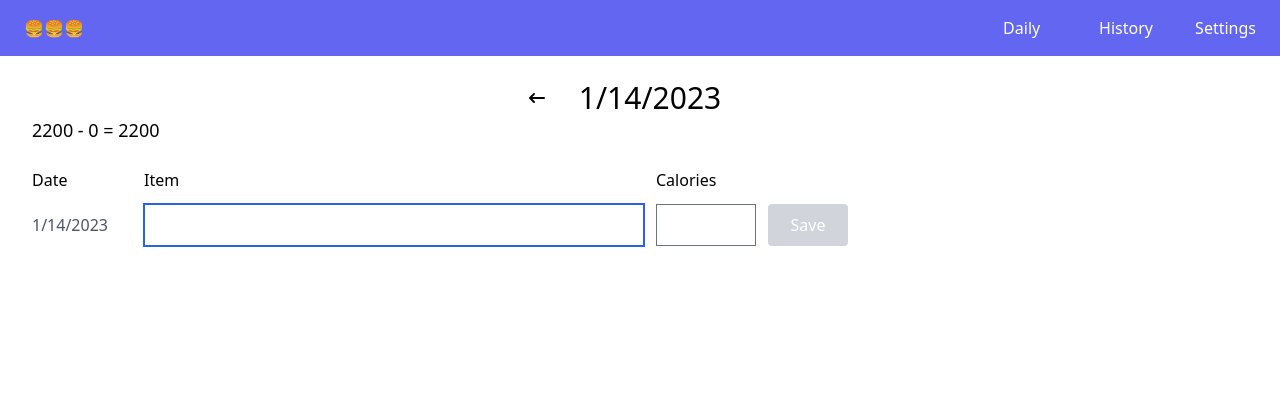
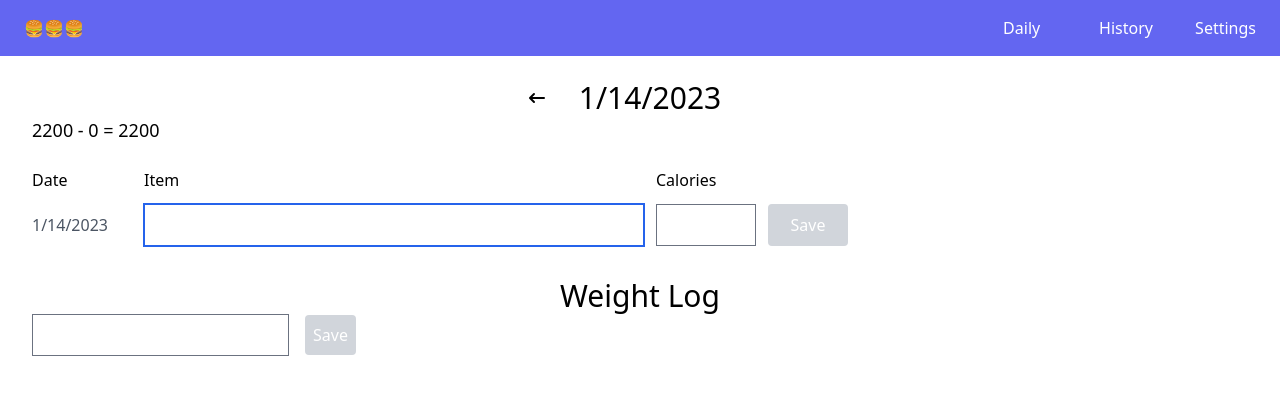
Before and after one commit to joewang704/calorie-counter, a Next.js app: page / in a window 1280 px wide. Shown: the top 394 px of the page. Built offline with nearby package versions, Linux system fonts and the light colour scheme.

Commit message:
Complete weight entry

```diff
--- a/components/Daily.tsx
+++ b/components/Daily.tsx
@@ -1,4 +1,4 @@
-import React, { useState } from "react";
+import React, { useEffect, useState } from "react";
 import { DateTime } from "luxon";
 import {
   ArrowNarrowLeftIcon,
@@ -7,7 +7,7 @@ import {
 
 import { useEntriesContext } from "context/Entries";
 import { useCalorieGoalContext } from "context/CalorieGoal";
-import { useWeight } from "context/Weights";
+import { WEIGHT_DAY_FMT, useWeight } from "context/Weights";
 import { isSameDay, isToday, today } from "utils/datetime";
 import Entries from "./Entries";
 
@@ -17,7 +17,8 @@ const Daily = () => {
   const { entries } = useEntriesContext();
   const { calorieGoal } = useCalorieGoalContext();
   const [day, setDay] = useState<DateTime>(today);
-  const [weights, setWeight] = useWeight();
+  const [weight, setWeight] = useState<number | undefined>();
+  const [weights, logWeight] = useWeight();
   const totalCaloriesToday = entries
     .filter(({ date }) => isSameDay(date, day))
     .reduce((acc, cur) => acc + cur.calories!, 0);
@@ -29,6 +30,15 @@ const Daily = () => {
   const nextDay = () => {
     setDay(day.plus({ days: 1 }));
   };
+
+  useEffect(() => {
+    const fetched = weights[day.toFormat(WEIGHT_DAY_FMT)];
+    if (fetched) {
+      setWeight(fetched);
+    } else {
+      setWeight(undefined);
+    }
+  }, [weights, day]);
 
   return (
     <div>
@@ -44,6 +54,24 @@ const Daily = () => {
         {calorieGoal - totalCaloriesToday}
       </h2>
       <Entries readonlyDate filter={({ date }) => isSameDay(date, day)} defaultDate={day} />
+      <div className="flex flex-row items-center justify-center w-full">
+        <h1 className="text-3xl font-medium mt-8">
+          Weight Log
+        </h1>
+      </div>
+      <input type="text" inputMode="numeric" pattern="[0-9]*"
+        value={weight || ''}
+        onChange={(e) => e.target.value && setWeight(Number(e.target.value))}
+      />
+      <button
+        className="ml-4 bg-blue-500 p-2 rounded text-white hover:bg-blue-400 cursor:pointer disabled:bg-gray-300 disabled:hover:bg-gray-300"
+        disabled={!weight || !day}
+        onClick={() => {
+          logWeight(day, weight!);
+        }}
+      >
+        Save
+      </button>
     </div>
   );
 };
--- a/components/Layout.tsx
+++ b/components/Layout.tsx
@@ -8,12 +8,10 @@ import Header from "./Header";
 
 const Layout = ({ children }: { children: ReactNode }) => {
   const [entries, setEntries] = React.useState<Entry[]>([]);
-  console.log("entries updated");
-  console.log(entries);
 
   React.useEffect(() => {
     try {
-      const entriesRaw = JSON.parse(localStorage.getItem("entries") || "");
+      const entriesRaw = JSON.parse(localStorage.getItem("entries") || "null");
       const entries = entriesRaw.map((e: Record<string, string>) =>
         Object.assign({}, e, { date: DateTime.fromISO(e.date) })
       );
--- a/components/Summary.tsx
+++ b/components/Summary.tsx
@@ -7,7 +7,7 @@ const Summary = () => {
   const calorieCountsByDate = entries.reduce<Record<string, number>>(
     (acc, cur) => {
       const dateStr = cur.date.toLocaleString();
-      acc[dateStr] = cur.calories + (acc[dateStr] || 0);
+      acc[dateStr] = cur.calories ? cur.calories + acc[dateStr] : 0;
       return acc;
     },
     {}
--- a/context/Entries.tsx
+++ b/context/Entries.tsx
@@ -26,7 +26,7 @@ export const useEntries = (): [Entry[], (e: Entry[]) => void] => {
 
   useEffect(() => {
     try {
-      const entriesRaw = JSON.parse(localStorage.getItem('entries') || '');
+      const entriesRaw = JSON.parse(localStorage.getItem('entries') || 'null');
       const entries = entriesRaw.map((e: Record<string, string>) => Object.assign({}, e, { date: DateTime.fromISO(e.date) }));
       if (entries) {
         setEntries(entries);
--- a/context/Weights.tsx
+++ b/context/Weights.tsx
@@ -7,6 +7,7 @@ export type WeightEntry = {
 }
 
 type WeightMap = Record<string, number>;
+type WeightFn = (d: DateTime, e: number) => void;
 
 type WeightContext = {
   weights: WeightMap;
@@ -24,22 +25,24 @@ export const WeightContext = createContext<WeightContext>(initialState);
 
 export const useWeightContext = () => useContext(WeightContext);
 
-export const useWeight = () => {
+export const useWeight = (): [WeightMap, WeightFn] => {
   const weightRef = useRef<WeightMap>({});
 
   useEffect(() => {
     try {
-      const weightsParsed = JSON.parse(localStorage.getItem(KEY) || '');
+      const weightsParsed = JSON.parse(localStorage.getItem(KEY) || 'null');
       if (weightsParsed) {
         weightRef.current = weightsParsed;
       }
     } catch (error) {
-      console.error('Error parsing items from localStorage: ' + error)
+      console.error('Error parsing weights from localStorage: ' + error)
     }
   }, []);
 
   return [weightRef.current, (date: DateTime, value: number) => {
-    weightRef.current[date.toFormat('yyyy LLL dd')] = value;
+    weightRef.current[date.toFormat(WEIGHT_DAY_FMT)] = value;
     localStorage.setItem(KEY, JSON.stringify(weightRef.current));
   }];
 }
+
+export const WEIGHT_DAY_FMT = 'yyyy LLL dd';
```
